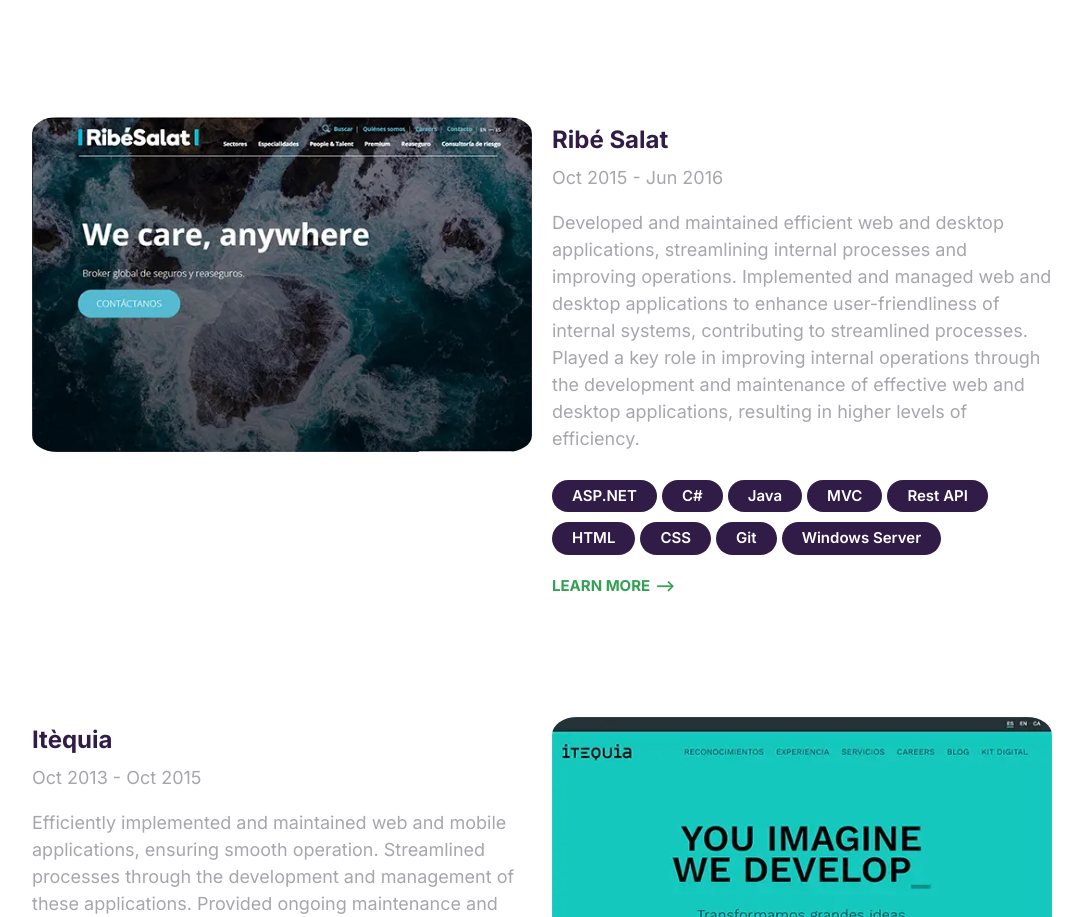
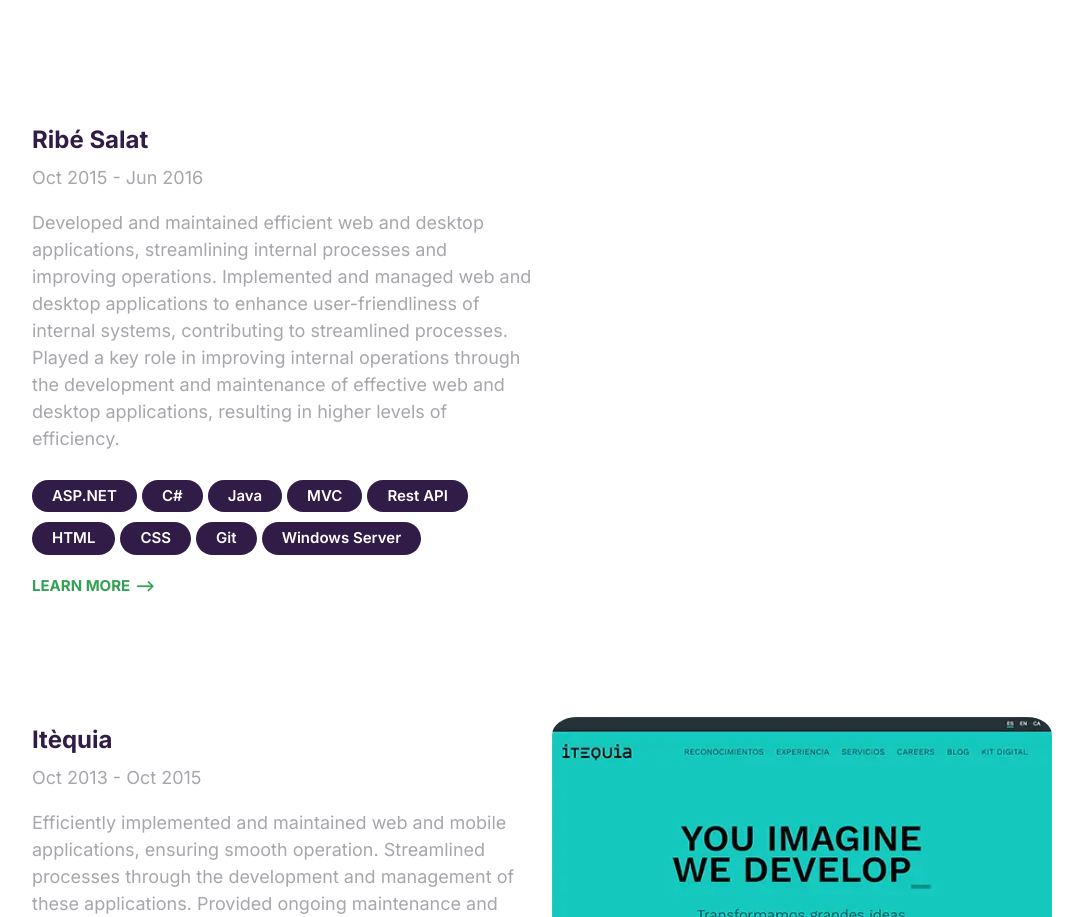
Before and after one commit to pvila89/portfolio, a website built with Parcel: page index.html in a window 1280 px wide. Shown: the part 2382-3299 px from the top of the page, without its empty margins (98-1181 px from the left). Built offline with nearby package versions, Linux system fonts and the light colour scheme.

Commit message:
Eliminar foto ribesalat

```diff
--- a/index.html
+++ b/index.html
@@ -140,11 +140,11 @@
                     <span class="badge badge--primary">Windows Server</span>
                     <a href="https://ribesalat.com/" class="link-arrow"  target="_blank">Learn More</a>
             </div>
-            <picture  data-aos="zoom-in-left">
+            <!-- <picture  data-aos="zoom-in-left">
                 <source type="image/webp" srcset="images/ribesalat.webp 1x, images/ribesalat@2x.webp 2x">
                 <source type="image/jpg" srcset="images/ribesalat.png 1x, images/ribesalat@2x.png 2x">
                 <img class="feature__image" src="images/ribesalat.png" alt="">
-            </picture>
+            </picture> -->
         </article>
         <article class="grid grid--1x2 feature">
             <div  class="feature__content" data-aos="fade-up">
```
